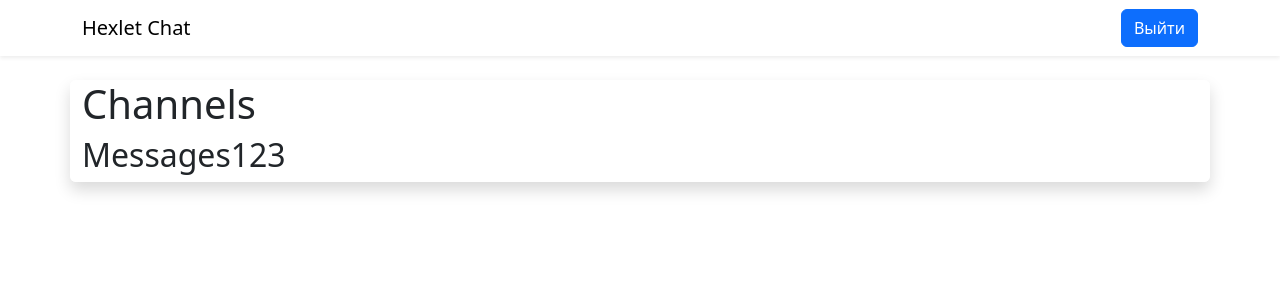
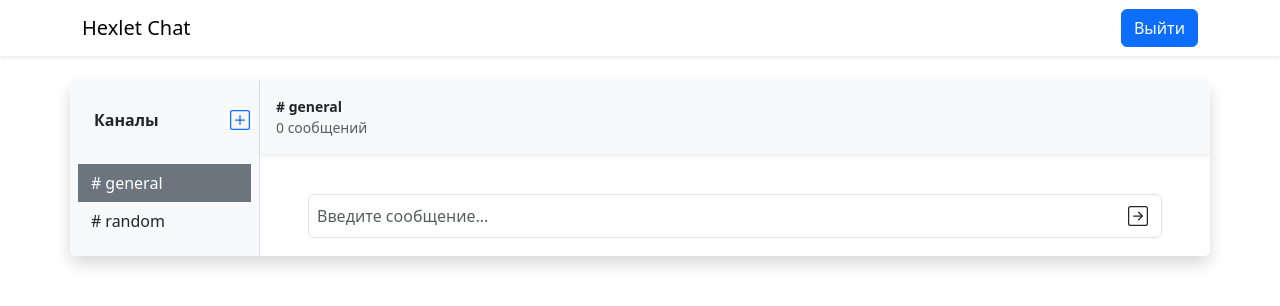
Before and after one commit to Ilialuck/frontend-project-12, a React (Create React App) app in the folder frontend/: page / in a window 1280 px wide. Shown: the top 306 px of the page. Built offline with nearby package versions, Linux system fonts and the light colour scheme; sample sign-in values are in the browser's storage; the HTML template or start-up script is replaced by a standard one.

Commit message:
add store, channels and messages tags

```diff
--- /dev/null
+++ b/frontend/src/components/Channels.jsx
@@ -0,0 +1,25 @@
+
+export const Channels = () => {
+    return (
+        <div class="col-4 col-md-2 border-end px-0 bg-light flex-column h-100 d-flex">
+            <div class="d-flex mt-1 justify-content-between mb-2 ps-4 pe-2 p-4">
+                <b>Каналы</b>
+                <button type="button" class="p-0 text-primary btn btn-group-vertical">
+                    <svg xmlns="http://www.w3.org/2000/svg" viewBox="0 0 16 16" width="20" height="20" fill="currentColor">
+                        <path d="M14 1a1 1 0 0 1 1 1v12a1 1 0 0 1-1 1H2a1 1 0 0 1-1-1V2a1 1 0 0 1 1-1h12zM2 0a2 2 0 0 0-2 2v12a2 2 0 0 0 2 2h12a2 2 0 0 0 2-2V2a2 2 0 0 0-2-2H2z"></path>
+                        <path d="M8 4a.5.5 0 0 1 .5.5v3h3a.5.5 0 0 1 0 1h-3v3a.5.5 0 0 1-1 0v-3h-3a.5.5 0 0 1 0-1h3v-3A.5.5 0 0 1 8 4z"></path>
+                    </svg>
+                    <span class="visually-hidden">+</span>
+                </button>
+            </div>
+            <ul id="channels-box" class="nav flex-column nav-pills nav-fill px-2 mb-3 overflow-auto h-100 d-block">
+                <li class="nav-item w-100">
+                    <button type="button" class="w-100 rounded-0 text-start btn btn-secondary"><span class="me-1">#</span>general</button>
+                </li>
+                <li class="nav-item w-100">
+                    <button type="button" class="w-100 rounded-0 text-start btn"><span class="me-1">#</span>random</button>
+                </li>
+            </ul>
+        </div>
+    )
+};
--- /dev/null
+++ b/frontend/src/components/Messages.jsx
@@ -0,0 +1,24 @@
+export const Messages = () => {
+    return (
+        <div class="col p-0 h-100">
+            <div class="d-flex flex-column h-100">
+                <div class="bg-light mb-4 p-3 shadow-sm small">
+                    <p class="m-0"><b># general</b></p>
+                    <span class="text-muted">0 сообщений</span></div>
+                <div id="messages-box" class="chat-messages overflow-auto px-5 "></div>
+                <div class="mt-auto px-5 py-3">
+                    <form novalidate="" class="py-1 border rounded-2">
+                        <div class="input-group has-validation">
+                            <input name="body" aria-label="Новое сообщение" placeholder="Введите сообщение..." class="border-0 p-0 ps-2 form-control" value="" />
+                            <button type="submit" disabled="" class="btn btn-group-vertical">
+                                <svg xmlns="http://www.w3.org/2000/svg" viewBox="0 0 16 16" width="20" height="20" fill="currentColor">
+                                    <path fill-rule="evenodd" d="M15 2a1 1 0 0 0-1-1H2a1 1 0 0 0-1 1v12a1 1 0 0 0 1 1h12a1 1 0 0 0 1-1V2zM0 2a2 2 0 0 1 2-2h12a2 2 0 0 1 2 2v12a2 2 0 0 1-2 2H2a2 2 0 0 1-2-2V2zm4.5 5.5a.5.5 0 0 0 0 1h5.793l-2.147 2.146a.5.5 0 0 0 .708.708l3-3a.5.5 0 0 0 0-.708l-3-3a.5.5 0 1 0-.708.708L10.293 7.5H4.5z">
+                                    </path></svg>
+                                <span class="visually-hidden">Отправить</span>
+                            </button></div>
+                    </form>
+                </div>
+            </div>
+        </div>
+    )
+};
--- a/frontend/src/components/pages/ChatPage.jsx
+++ b/frontend/src/components/pages/ChatPage.jsx
@@ -1,11 +1,21 @@
+import { useTranslation } from 'i18next';
+import { useDispatch} from 'react-redux';
+import useAuth from '../../hooks/useAuth';
+import { getChannels } from '../../store/ChannelsSlice';
+import { getMessages } from '../../store/MessagesSlice';
+import { Channels } from '../Channels';
+import { Messages } from '../Messages';
 
 export const ChatPage = () => {
+
+
+
   return (
 
     <div className="container h-100 my-4 overflow-hidden rounded shadow">
       <div className="row h-100 bg-white flex-md-row">
-        <h1>Channels</h1>
-        <h2>Messages123</h2>
+        <Channels />
+        <Messages />
       </div>
     </div>
   );
--- /dev/null
+++ b/frontend/src/store/ChannelsSlice.jsx
@@ -0,0 +1,20 @@
+import { createSlice } from '@reduxjs/toolkit';
+
+const initialState = {
+    channels: [],
+    currentChannelID: 0,
+};
+
+const channelsSlice = createSlice({
+    name: 'channels',
+    initialState,
+    reducers: {
+        getChannels: (state, { payload }) => {
+            state.channels = payload.channels;
+            state.currentChannelID = payload.currentChannelID;
+        }
+    }
+});
+
+export const { getChannels } = channelsSlice.actions;
+export default channelsSlice.reducer;
--- /dev/null
+++ b/frontend/src/store/MessagesSlice.jsx
@@ -0,0 +1,18 @@
+import { createSlice } from '@reduxjs/toolkit';
+
+const initialState = {
+    messages: [],
+};
+
+const messagesSlice = createSlice({
+    name: 'messages',
+    initialState,
+    reducers: {
+        getMessages: (state, {payload}) => {
+            state.messages = payload.messages;
+        }
+    }
+});
+
+export const { getMessages } = messagesSlice.actions;
+export default messagesSlice.reducer;
```
Also changed, not shown: frontend/src/store/index.js (added, +8 -0 lines), frontend/src/store/Channels.jsx (deleted).
